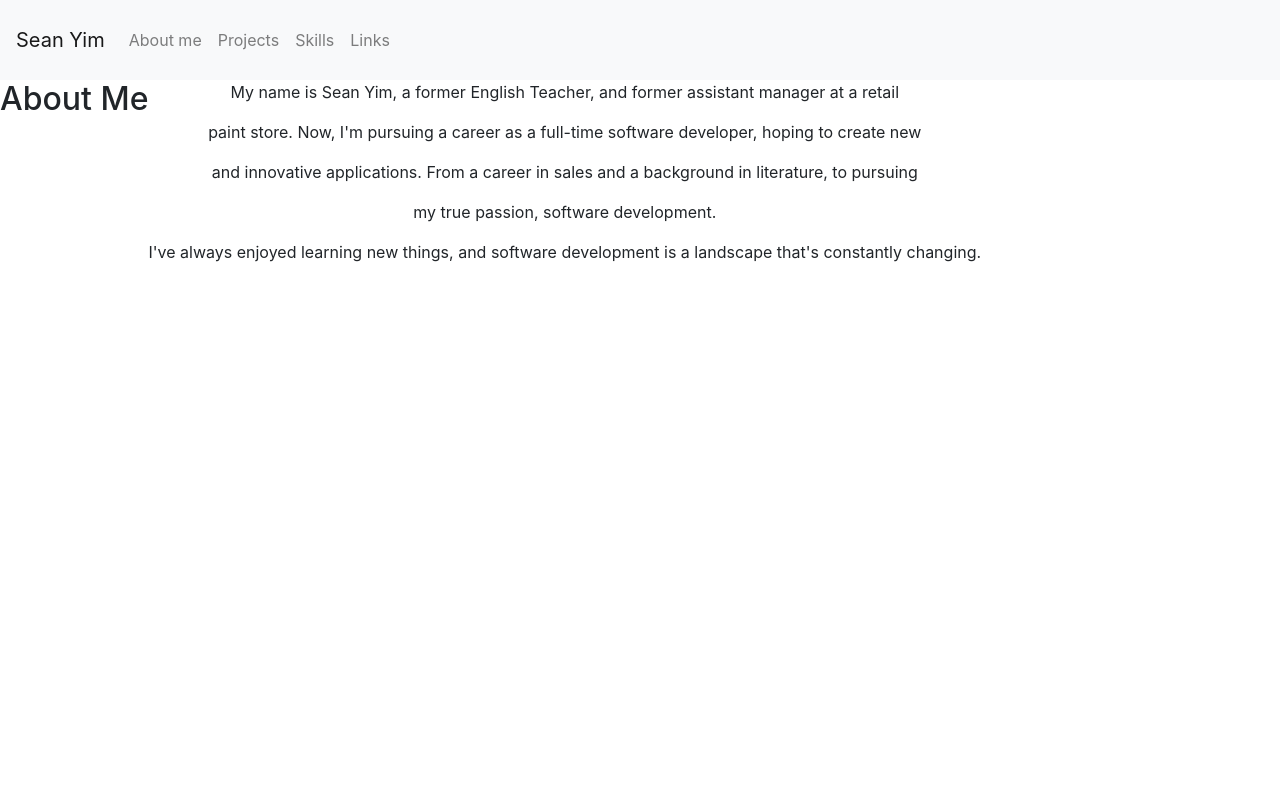
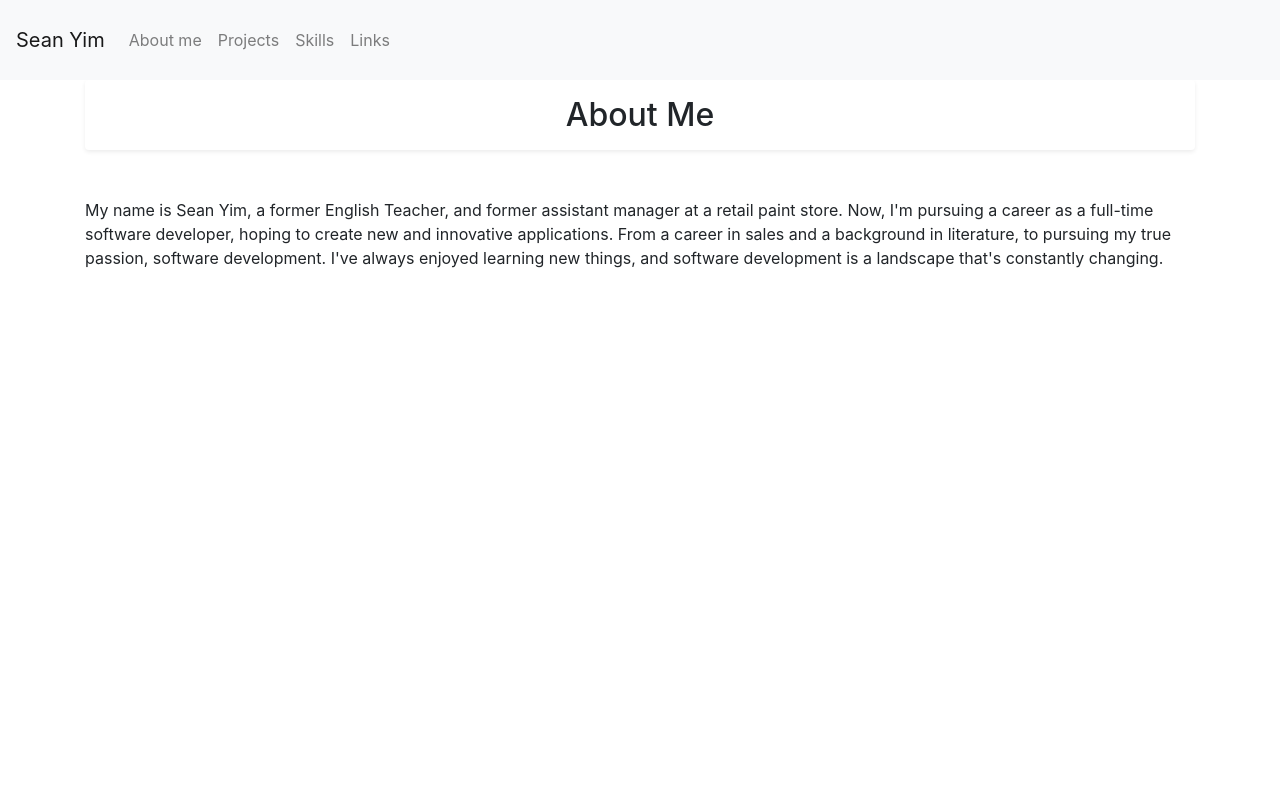
Before and after one commit to superjjang1/newportreact, a React (Create React App) app: page / in a window 1280 px wide. Shown: the top 800 px of the page. Built offline with nearby package versions, Linux system fonts and the light colour scheme; the HTML template or start-up script is replaced by a standard one.

Commit message:
styling a bit with bootstrap

```diff
--- a/src/components/AboutMe/AboutMe.js
+++ b/src/components/AboutMe/AboutMe.js
@@ -8,19 +8,24 @@ class AboutMe extends Component {
     }
     render() {
         return (
-            <div className="container-fluid">
+            <div className="container">
                 <div className="home" id="Home">
                     <div className="row">
-                        <h2 className="heading">
-                            About Me
-                        </h2>
-                        <div>
-                            My name is Sean Yim, a former English Teacher, and former assistant manager at a retail <p/>
-                            paint store. Now, I'm pursuing a career as a full-time software developer, hoping to create new <p/>
-                            and innovative applications. From a career in sales and a background in literature, to pursuing <p/>
-                            my true passion, software development.<p/>
-                            I've always enjoyed learning new things, and software development is a landscape that's constantly changing.
+                        <div className="col">
+                            <h2 className="heading shadow-sm p-3 mb-5 bg-white rounded">
+                                About Me
+                            </h2>
                         </div>
+                        <div className="w-100"></div>
+
+                            <div className="col text-left">
+                                My name is Sean Yim, a former English Teacher, and former assistant manager at a retail
+                                paint store. Now, I'm pursuing a career as a full-time software developer, hoping to create new
+                                and innovative applications. From a career in sales and a background in literature, to pursuing
+                                my true passion, software development.
+                                I've always enjoyed learning new things, and software development is a landscape that's constantly changing.
+                            </div>
+                        <div className="w-100"></div>
                     </div>
                 </div>
             </div>
```
Also changed, not shown: src/components/AboutMe/AboutMe.css (line endings or trailing spaces).
